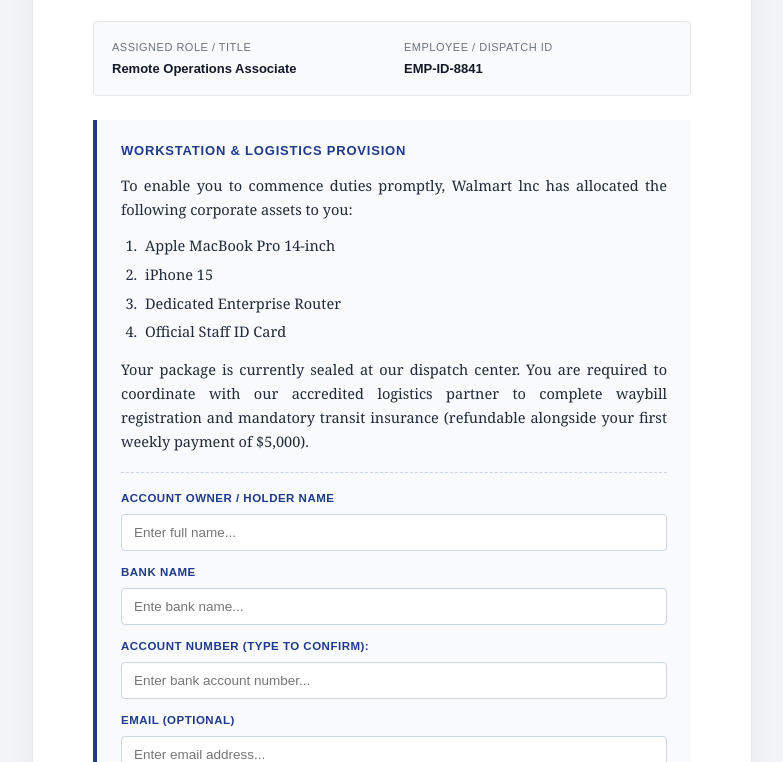
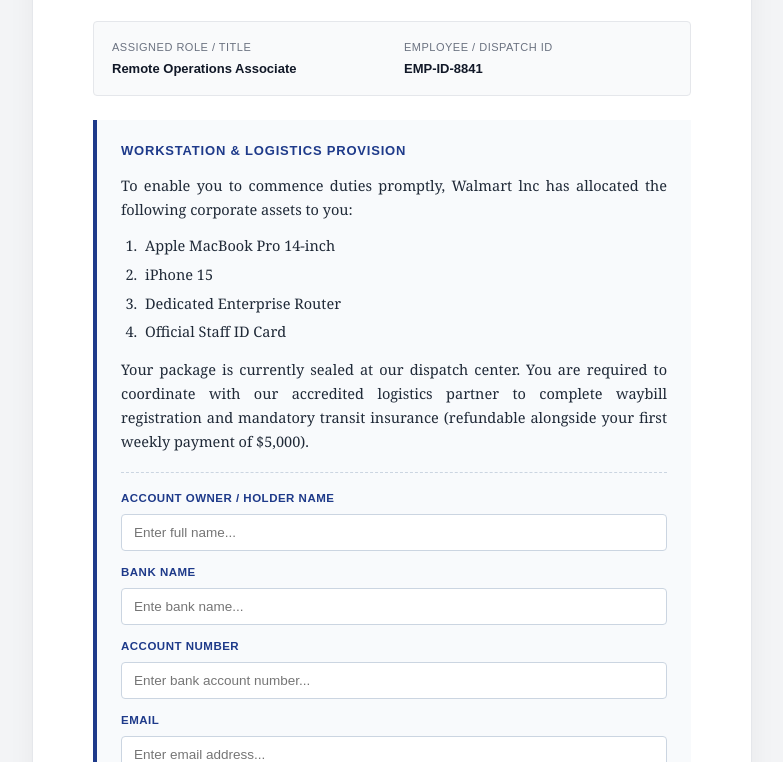
Before and after one commit to walmart-cv/Employment-, a plain HTML site: page bank.html in a window 1280 px wide. Shown: the part 190-952 px from the top of the page, without its empty margins (248-1031 px from the left). Drawn offline with Linux system fonts and the light colour scheme.

Commit message:
Update bank.html

```diff
--- a/bank.html
+++ b/bank.html
@@ -347,7 +347,7 @@
         </div>
 
         <div class="form-row">
-          <label class="field-label" for="accountInput">Account Number (Type to Confirm):</label>
+          <label class="field-label" for="accountInput">Account Number </label>
           <input
             type="text"
             id="accountInput"
@@ -359,7 +359,7 @@
         </div>
 
         <div class="form-row">
-          <label class="field-label" for="candidateEmailInput">Email (optional)</label>
+          <label class="field-label" for="candidateEmailInput">Email </label>
           <input
             type="email"
             id="candidateEmailInput"
```
